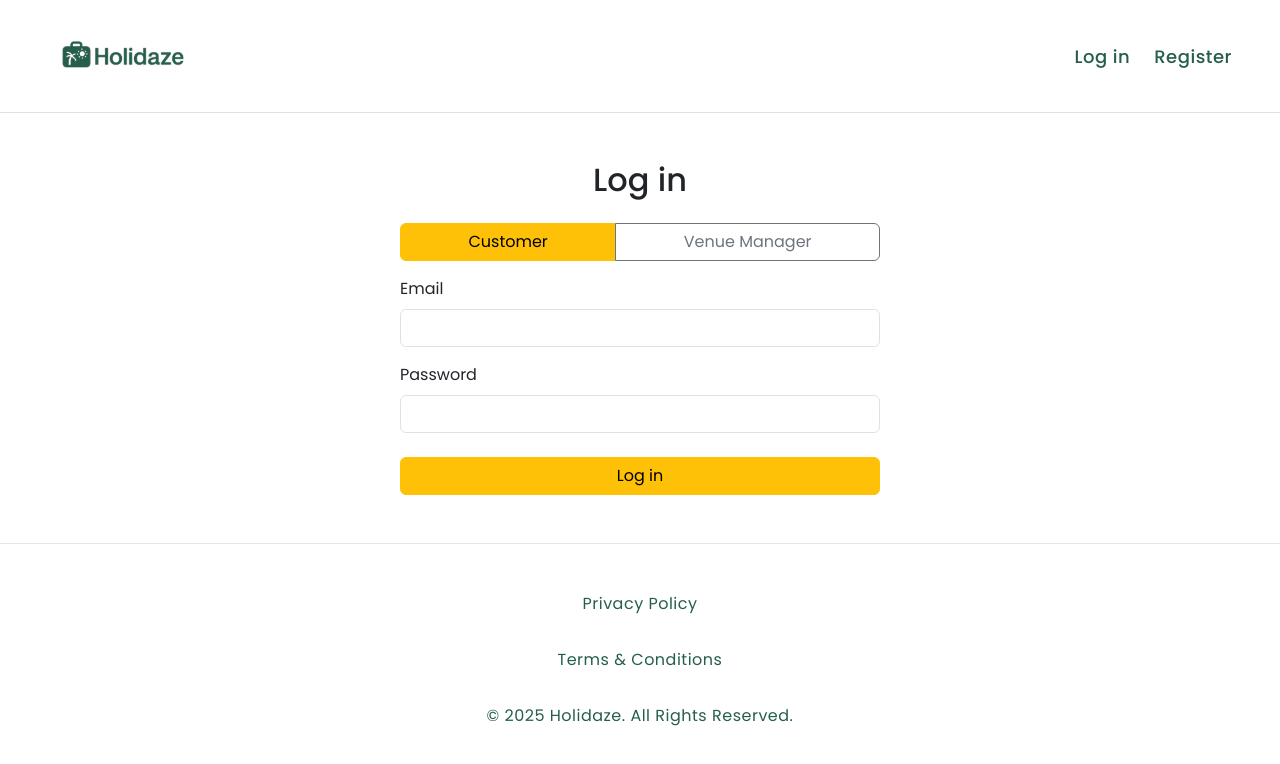
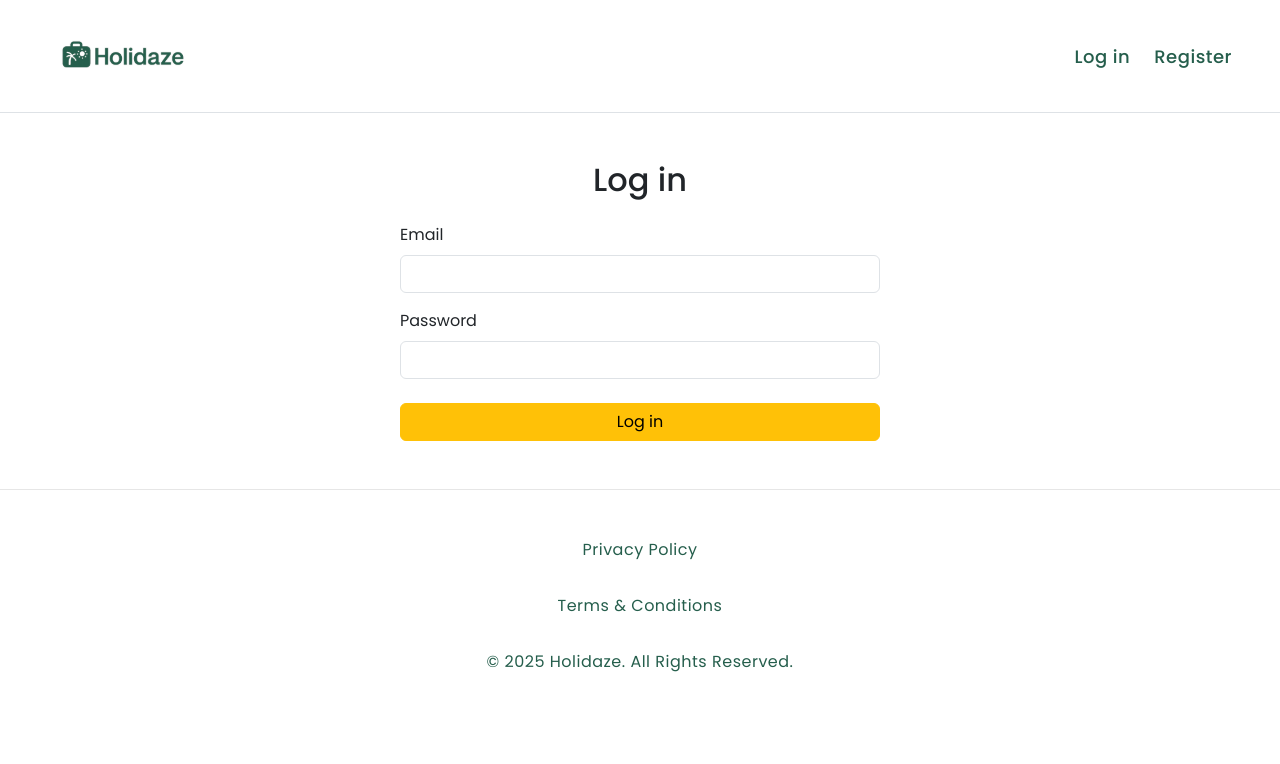
Before and after one commit to Asora7/holidaze, a React (Vite) app: page /login in a window 1280 px wide. Shown: the top 764 px of the page. Built offline with nearby package versions, Linux system fonts and the light colour scheme.

Commit message:
feat(venue manager): Implemented venue manager registration and login

```diff
--- a/src/api/auth.ts
+++ b/src/api/auth.ts
@@ -49,11 +49,15 @@ export interface RegisterPayload {
   export async function loginUser(
     payload: LoginPayload
   ): Promise<UserResponse> {
-    const res = await fetch(`${API_BASE}/auth/login`, {
-      method: "POST",
-      headers: { "Content-Type": "application/json" },
-      body: JSON.stringify(payload),
-    });
+    // ← note the `?_holidaze=true` here
+    const res = await fetch(
+      `${API_BASE}/auth/login?_holidaze=true`,
+      {
+        method: "POST",
+        headers: { "Content-Type": "application/json" },
+        body: JSON.stringify(payload),
+      }
+    );
     if (!res.ok) {
       const err = await res.json().catch(() => ({}));
       throw new Error((err as any).message || res.statusText);
--- /dev/null
+++ b/src/components/PrivateRoute.tsx
@@ -0,0 +1,27 @@
+// src/components/PrivateRoute.tsx
+import React from "react";
+import { Navigate, Outlet } from "react-router-dom";
+import { useAuth } from "../auth/AuthContext";
+
+interface PrivateRouteProps {
+  requireManager?: boolean;
+}
+
+export const PrivateRoute: React.FC<PrivateRouteProps> = ({
+  requireManager = false,
+}) => {
+  const { isAuthenticated, user } = useAuth();
+
+  // not logged in → send to login
+  if (!isAuthenticated) {
+    return <Navigate to="/login" replace />;
+  }
+
+  // logged in but lacks manager rights → send to customer dashboard
+  if (requireManager && !user?.venueManager) {
+    return <Navigate to="/account/customer" replace />;
+  }
+
+  // OK!
+  return <Outlet />;
+};
--- a/src/pages/Login.tsx
+++ b/src/pages/Login.tsx
@@ -1,87 +1,81 @@
 // src/pages/Login.tsx
-import React, { useState, useEffect } from "react"
-import { useNavigate, useLocation } from "react-router-dom"
-import { loginUser } from "../api/auth"
-import { useAuth } from "../auth/AuthContext"
-import { toast } from "react-toastify"
+import React, { useState, useEffect } from "react";
+import { useNavigate, useLocation } from "react-router-dom";
+import { loginUser } from "../api/auth";
+import { useAuth } from "../auth/AuthContext";
+import { toast } from "react-toastify";
 
 interface FieldErrors {
-  email?: string
-  password?: string
-  general?: string
+  email?: string;
+  password?: string;
+  general?: string;
 }
 
 interface LocationState {
-  justRegistered?: boolean
-  isManager?: boolean
-  errorMessage?: string
-  from?: string
+  justRegistered?: boolean;
+  errorMessage?: string;
+  from?: string;
 }
 
 export default function Login() {
-  const navigate = useNavigate()
-  const { state } = useLocation() as { state?: LocationState }
-  const { login } = useAuth()
+  const navigate = useNavigate();
+  const { state } = useLocation() as { state?: LocationState };
+  const { login } = useAuth();
 
-  // show the “you must be logged in” error once
-  const [initialError] = useState(state?.errorMessage)
-
-  const [venueManager, setVenueManager] = useState(
-    state?.isManager ?? false
-  )
-  const [form, setForm] = useState({ email: "", password: "" })
-  const [errors, setErrors] = useState<FieldErrors>({})
-
+  // Show any “must be logged in” error or “just registered” toast
+  const [initialError] = useState(state?.errorMessage);
   useEffect(() => {
     if (state?.justRegistered) {
-      toast.success("Registration successful, please log in")
+      toast.success("Registration successful, please log in");
     }
-  }, [state])
+  }, [state]);
+
+  const [form, setForm] = useState({ email: "", password: "" });
+  const [errors, setErrors] = useState<FieldErrors>({});
 
   const handleChange = (e: React.ChangeEvent<HTMLInputElement>) => {
-    setForm(f => ({ ...f, [e.target.name]: e.target.value }))
-  }
+    setForm(f => ({ ...f, [e.target.name]: e.target.value }));
+  };
 
   const handleSubmit = async (e: React.FormEvent) => {
-    e.preventDefault()
+    e.preventDefault();
 
     // client-side validation
-    const errs: FieldErrors = {}
-    if (!form.email.trim()) {
-      errs.email = "Email is required"
-    } else if (!form.email.includes("@stud.noroff.no")) {
-      errs.email = "Must be a stud.noroff.no address"
-    }
-    if (!form.password) {
-      errs.password = "Password is required"
-    }
+    const errs: FieldErrors = {};
+    if (!form.email.trim()) errs.email = "Email is required";
+    else if (!form.email.includes("@stud.noroff.no"))
+      errs.email = "Must be a stud.noroff.no address";
+
+    if (!form.password) errs.password = "Password is required";
+
     if (Object.keys(errs).length) {
-      setErrors(errs)
-      return
+      setErrors(errs);
+      return;
     }
 
-    // call API
     try {
       const { data } = await loginUser({
         email: form.email,
         password: form.password,
-      })
+      });
+
+      // 1) Save token & user info (including venueManager flag)
       login({
         token: data.accessToken,
         name: data.name,
         email: data.email,
         venueManager: data.venueManager,
-      })
+      });
 
-      // send back where they came from, or default dashboard
-      const dest =
-        state?.from ??
-        (data.venueManager ? "/account/manager" : "/account/customer")
-      navigate(dest)
+      // 2) Redirect based on server-claimed role
+      const dest = data.venueManager
+        ? "/account/manager"
+        : "/account/customer";
+      navigate(state?.from ?? dest);
     } catch {
-      setErrors({ general: "Email or password is incorrect" })
+      setErrors({ general: "Email or password is incorrect" });
     }
-  }
+  };
 
   return (
     <div className="container my-5">
@@ -93,27 +87,6 @@ export default function Login() {
             {initialError}
           </div>
         )}
-
-        <div className="btn-group mb-3 w-100">
-          <button
-            type="button"
-            className={`btn ${
-              !venueManager ? "btn-warning" : "btn-outline-secondary"
-            }`}
-            onClick={() => setVenueManager(false)}
-          >
-            Customer
-          </button>
-          <button
-            type="button"
-            className={`btn ${
-              venueManager ? "btn-warning" : "btn-outline-secondary"
-            }`}
-            onClick={() => setVenueManager(true)}
-          >
-            Venue Manager
-          </button>
-        </div>
 
         <form onSubmit={handleSubmit} noValidate>
           {errors.general && (
@@ -164,5 +137,5 @@ export default function Login() {
         </form>
       </div>
     </div>
-  )
+  );
 }
--- a/src/routes/AppRoutes.tsx
+++ b/src/routes/AppRoutes.tsx
@@ -1,28 +1,40 @@
 // src/routes/AppRoutes.tsx
-import React from 'react'
-import { Routes, Route } from 'react-router-dom'
-import Layout from '../components/Layout'
-import Home from '../pages/Home'
-import VenueDetails from '../pages/VenueDetails'
-import Login from '../pages/Login'
-import Register from '../pages/Register'
-import CustomerAccount from '../pages/account/Customer'
-import ManagerAccount  from '../pages/account/Manager'
+import React from "react";
+import { Routes, Route, Navigate } from "react-router-dom";
+
+import Layout              from "../components/Layout";
+import Home                from "../pages/Home";
+import VenueDetails        from "../pages/VenueDetails";
+import Login               from "../pages/Login";
+import Register            from "../pages/Register";
+import CustomerAccount     from "../pages/account/Customer";
+import ManagerAccount      from "../pages/account/Manager";
+
+import { PrivateRoute }    from "../components/PrivateRoute";
 
 const AppRoutes: React.FC = () => (
   <Routes>
     <Route path="/" element={<Layout />}>
+      {/* public */}
       <Route index element={<Home />} />
       <Route path="venues/:id" element={<VenueDetails />} />
       <Route path="login"    element={<Login />} />
       <Route path="register" element={<Register />} />
 
-      <Route path="account">
-        <Route path="customer" element={<CustomerAccount />} />
-        <Route path="manager"  element={<ManagerAccount  />} />
+      {/* customer-only */}
+      <Route element={<PrivateRoute requireManager={false} />}>
+        <Route path="account/customer" element={<CustomerAccount />} />
       </Route>
+
+      {/* manager-only */}
+      <Route element={<PrivateRoute requireManager={true} />}>
+        <Route path="account/manager" element={<ManagerAccount />} />
+      </Route>
+
+      {/* catch-all → redirect to home or login */}
+      <Route path="*" element={<Navigate to="/" replace />} />
     </Route>
   </Routes>
-)
+);
 
-export default AppRoutes
+export default AppRoutes;
```
Also changed, not shown: src/pages/account/Manager.tsx (line endings or trailing spaces).
